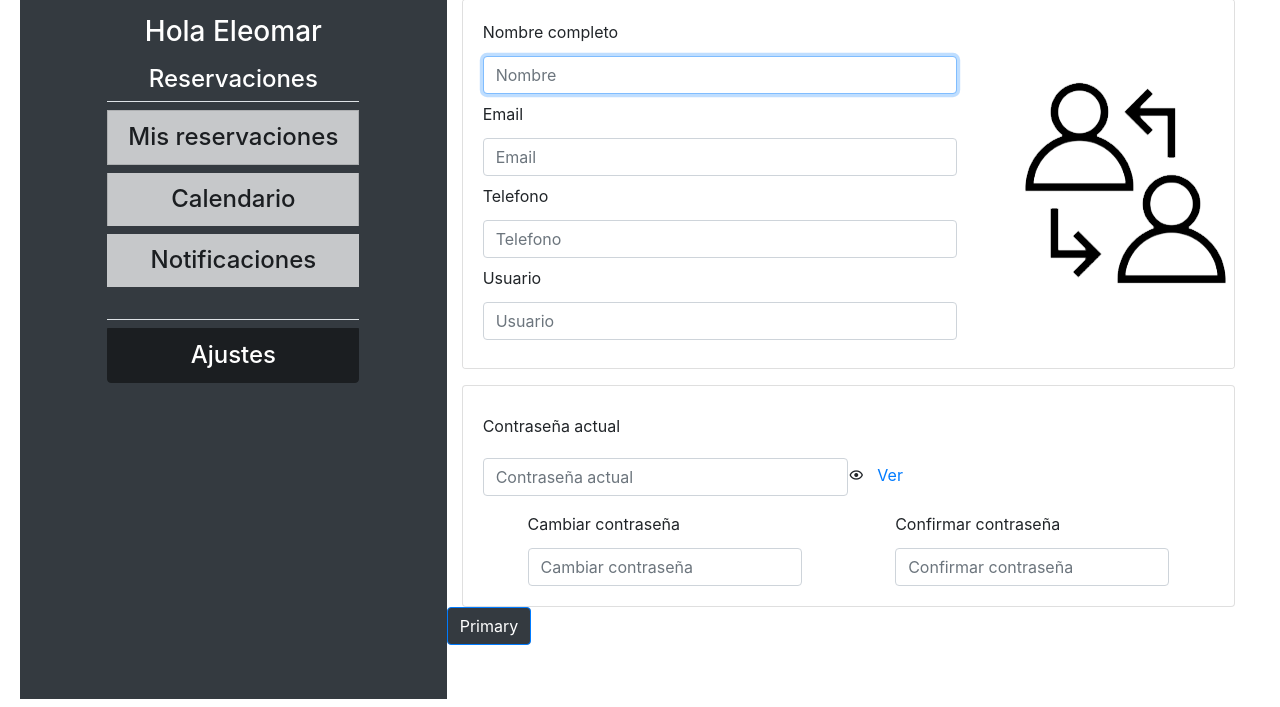
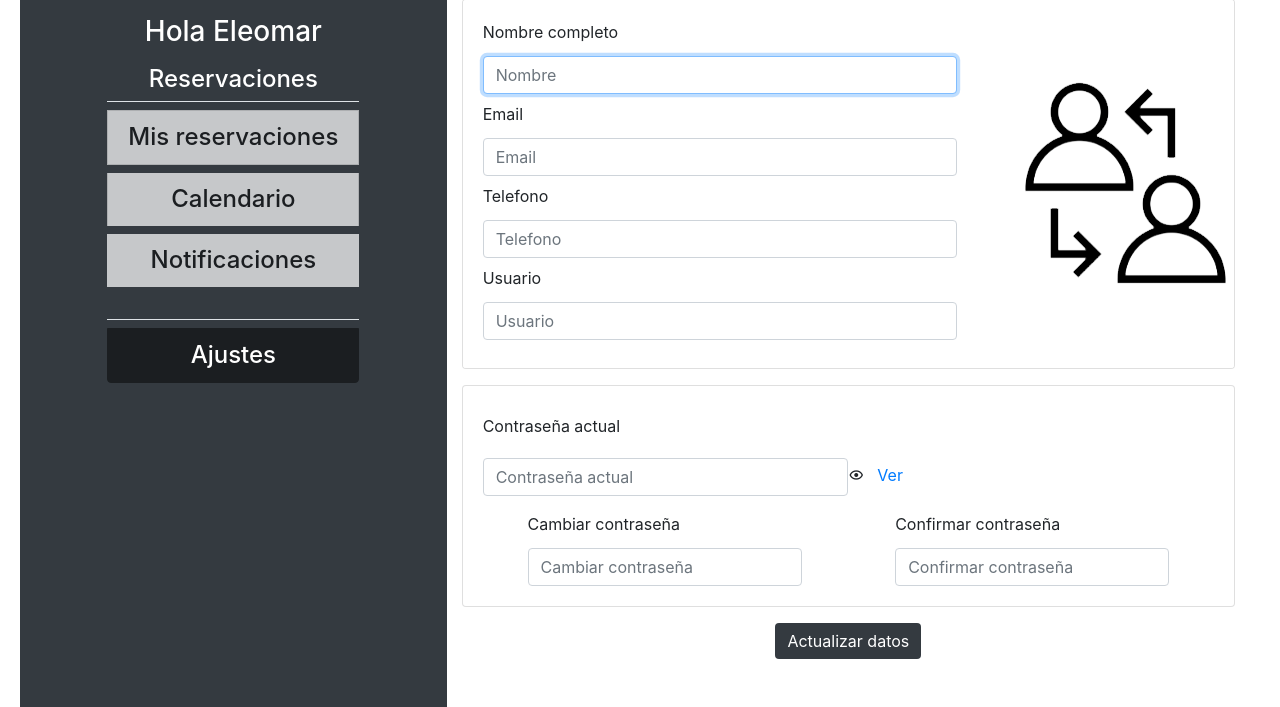
Before and after one commit to marnium/Front-SalEvent, a PHP site: page /my/ in a window 1280 px wide. Shown: the part 101-808 px from the top of the page. Run offline with PHP 8.4, Linux system fonts and the light colour scheme.

Commit message:
correction button

```diff
--- a/my/index.php
+++ b/my/index.php
@@ -161,7 +161,11 @@
                 </div>
               </div>
             </div>
-            <button type="submit" class="btn btn-primary bg-dark">Primary</button>
+            <div class="mt-3 d-flex justify-content-center">
+              <button type="submit" class="btn btn-primary bg-dark border-0">
+                Actualizar datos
+              </button>
+            </div>
           </form>
         </div>
         <div
```
